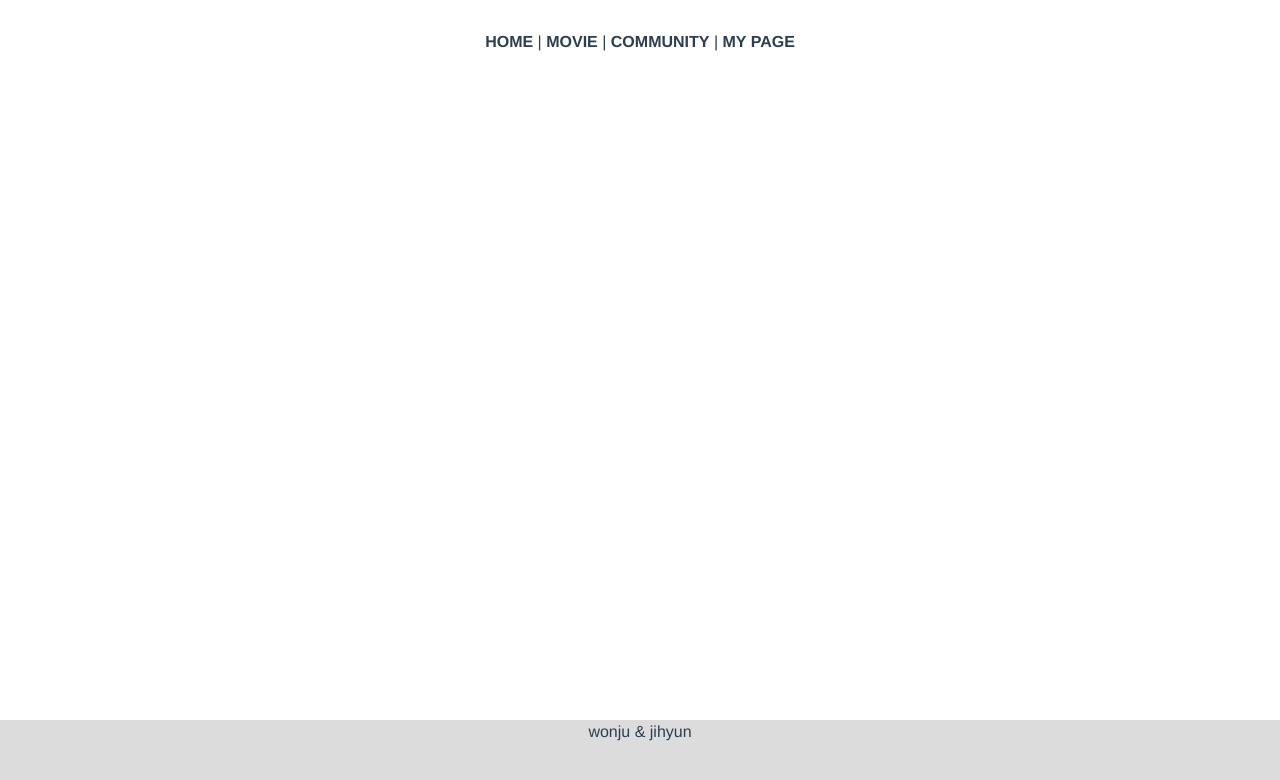
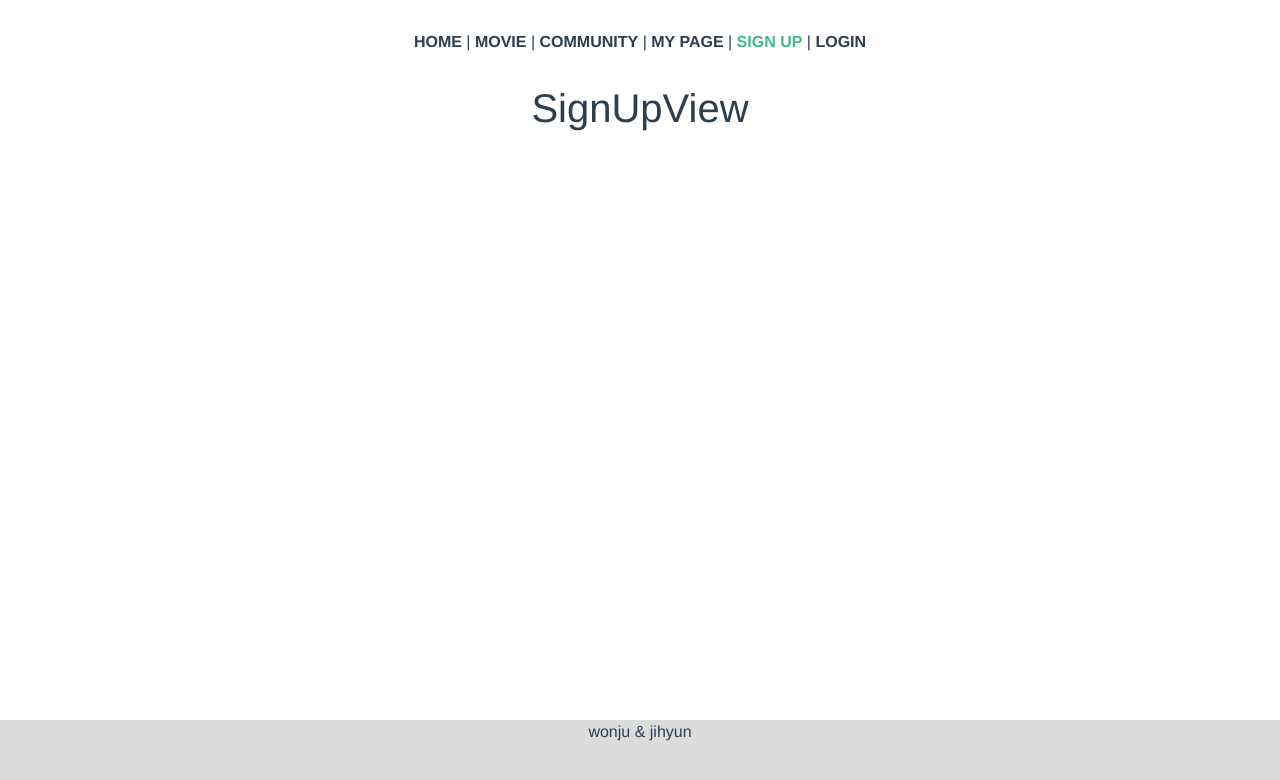
Before and after one commit to NooneCine/NooneCine, a Vue app in the folder final-pjt-front/: page /signup in a window 1280 px wide. Shown: the top 780 px of the page. Built offline with nearby package versions, Linux system fonts and the light colour scheme.

Commit message:
header add router login

```diff
--- a/final-pjt-front/src/components/Header.vue
+++ b/final-pjt-front/src/components/Header.vue
@@ -4,7 +4,9 @@
       <router-link to="/">HOME</router-link> |
       <router-link to="/movie">MOVIE</router-link> |
       <router-link to="/community">COMMUNITY</router-link> |
-      <router-link to="/my-page">MY PAGE</router-link>
+      <router-link to="/my-page">MY PAGE</router-link> |
+      <router-link to="/signup">SIGN UP</router-link> |
+      <router-link to="/login">LOGIN</router-link>
     </nav>
   </div>
 </template>
--- a/final-pjt-front/src/router/index.js
+++ b/final-pjt-front/src/router/index.js
@@ -4,6 +4,8 @@ import HomeView from '../views/home/HomeView.vue'
 import MovieView from '../views/movies/MovieView.vue'
 import CommunityView from '../views/community/CommunityView.vue'
 import MypageView from '../views/accounts/MypageView.vue'
+import SignUpView from '../views/accounts/SignUpView.vue'
+import LoginView from '../views/accounts/LoginView.vue'
 
 Vue.use(VueRouter)
 
@@ -28,6 +30,16 @@ const routes = [
     name: 'my-page',
     component: MypageView
   },
+  {
+    path: '/signup',
+    name: 'signup',
+    component: SignUpView
+  },
+  {
+    path: '/login',
+    name: 'login',
+    component: LoginView
+  },
 ]
 
 const router = new VueRouter({
--- a/final-pjt-front/src/views/accounts/SignUpView.vue
+++ b/final-pjt-front/src/views/accounts/SignUpView.vue
@@ -1,6 +1,7 @@
 <template>
   <div>
     <h1>SignUpView</h1>
+
   </div>
 </template>
 
```
